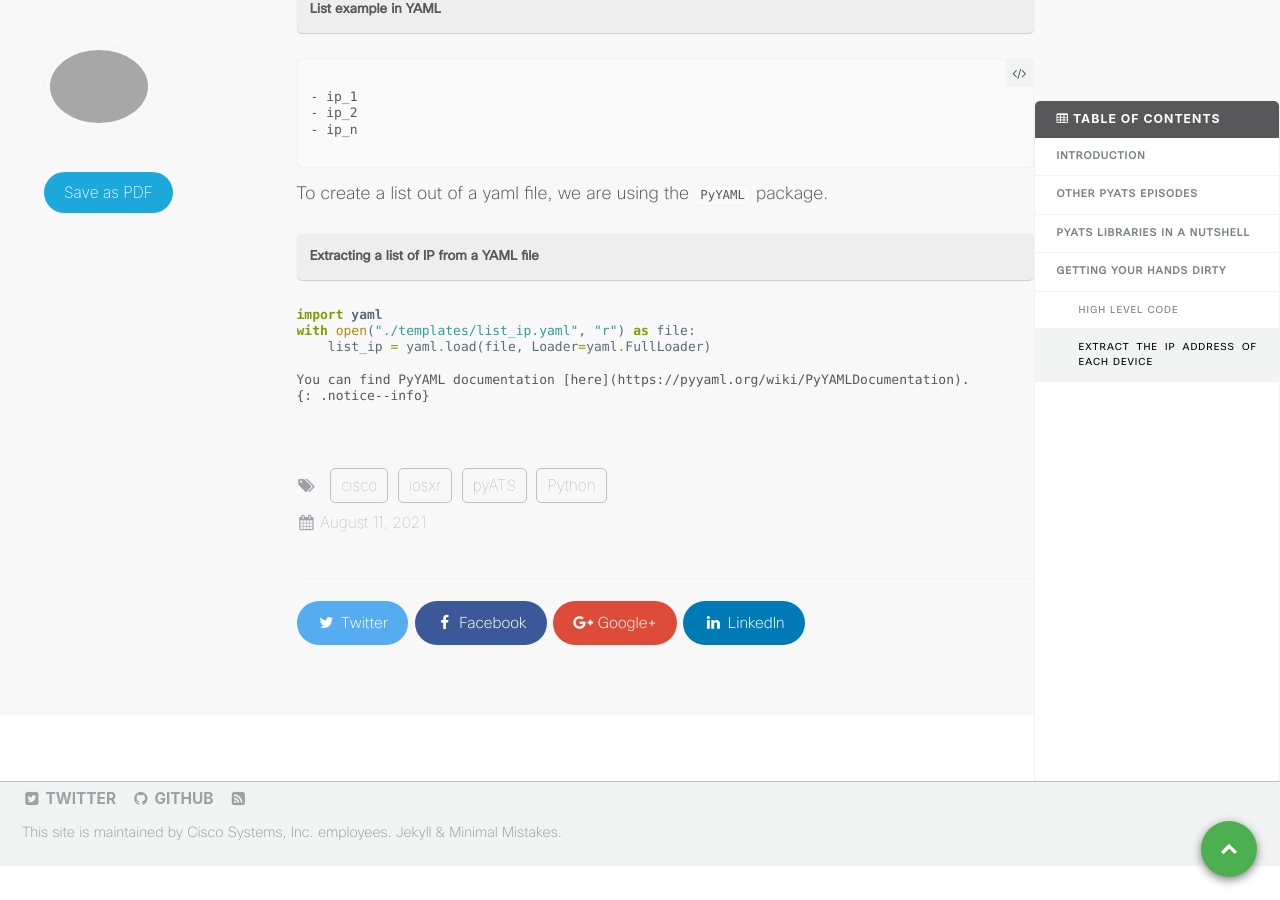
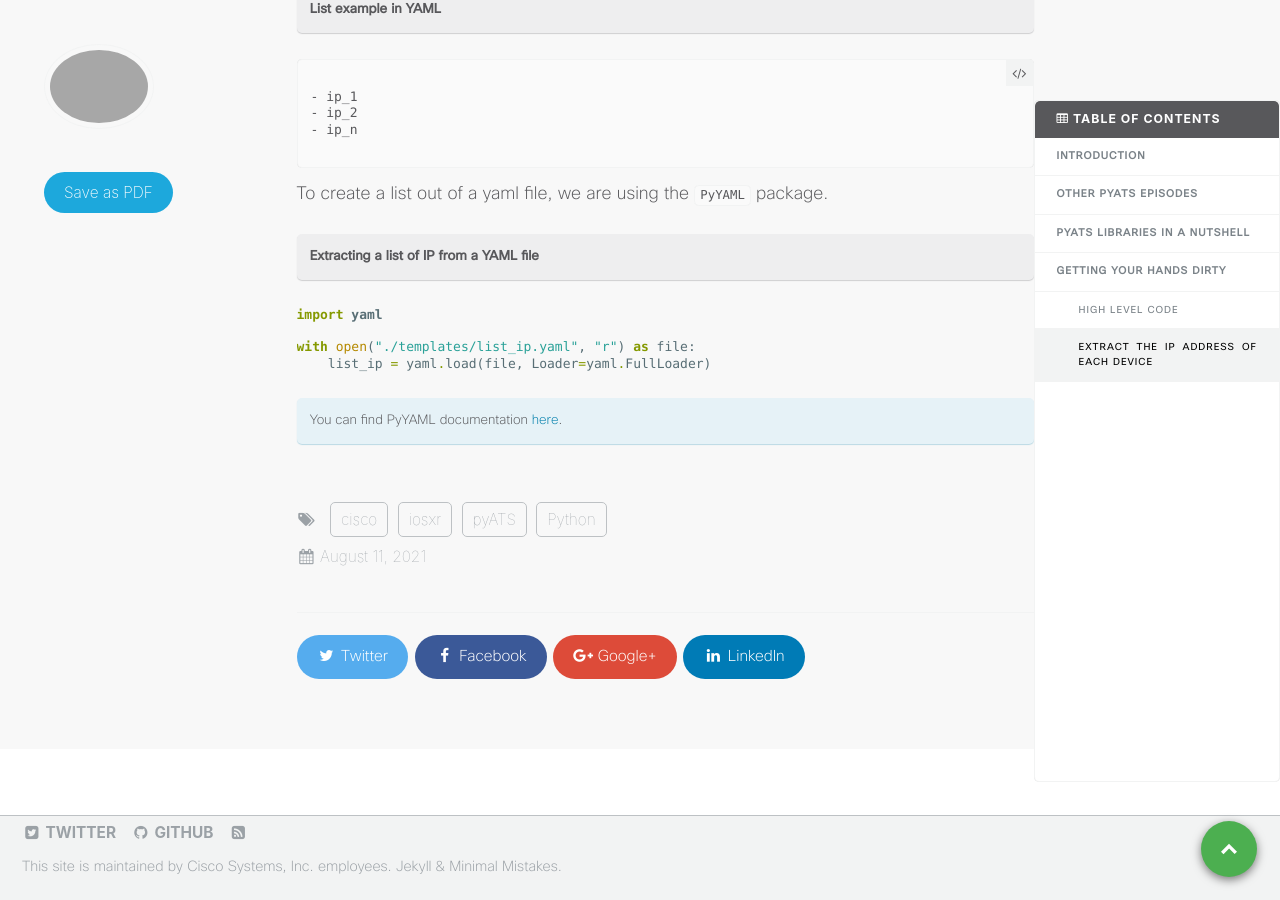
Before and after one commit to xrdocs/programmability, a Jekyll site: the page built from _tutorials/pyats-series-collecting-many-show-commands.md, in a window 1280 px wide and 900 px high, scrolled down 3442 px. Built offline with Jekyll 4.4.1, drawn with Linux system fonts in a browser that asks for light colours; comment, search, counter and statistics services are not loaded; part of the change alters nothing that is shown.

Commit message:
part 0 python code

```diff
--- a/_tutorials/pyats-series-collecting-many-show-commands.md
+++ b/_tutorials/pyats-series-collecting-many-show-commands.md
@@ -170,7 +170,7 @@ For each device, we will have an output file with the `show commands` collected.
 
 ## Extract the IP address of each device
 
-The list of IP addresses is stored in `templates/list_ip.yaml`. We can add extra IP addresses by adding a new item in the yaml file, as below.
+The list of IP addresses is stored in [templates/list_ip.yaml](https://github.com/AntoineOrsoni/pyats-collect-show/blob/master/templates/list_ip.yaml). We can add extra IP addresses by adding a new item in the yaml file, as below.
 
 **List example in YAML**
 {: .notice--primary}
@@ -189,8 +189,10 @@ To create a list out of a yaml file, we are using the `PyYAML` package.
 **Extracting a list of IP from a YAML file**
 {: .notice--primary}
 <div class="highlight"><pre><span></span><span class="kn">import</span> <span class="nn">yaml</span>
+
 <span class="k">with</span> <span class="nb">open</span><span class="p">(</span><span class="s2">&quot;./templates/list_ip.yaml&quot;</span><span class="p">,</span> <span class="s2">&quot;r&quot;</span><span class="p">)</span> <span class="k">as</span> <span class="n">file</span><span class="p">:</span>
     <span class="n">list_ip</span> <span class="o">=</span> <span class="n">yaml</span><span class="o">.</span><span class="n">load</span><span class="p">(</span><span class="n">file</span><span class="p">,</span> <span class="n">Loader</span><span class="o">=</span><span class="n">yaml</span><span class="o">.</span><span class="n">FullLoader</span><span class="p">)</span>
+</pre></div>
 
 You can find PyYAML documentation [here](https://pyyaml.org/wiki/PyYAMLDocumentation).
 {: .notice--info}
```
